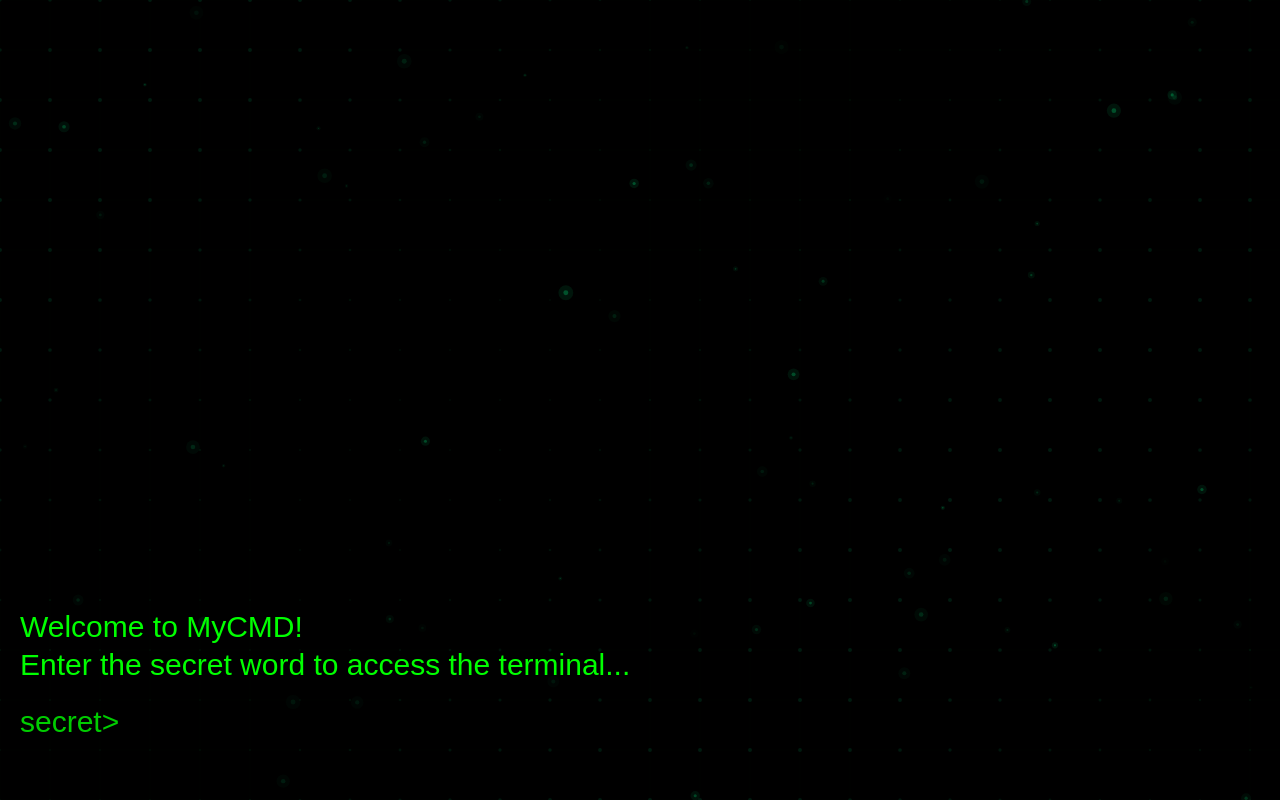
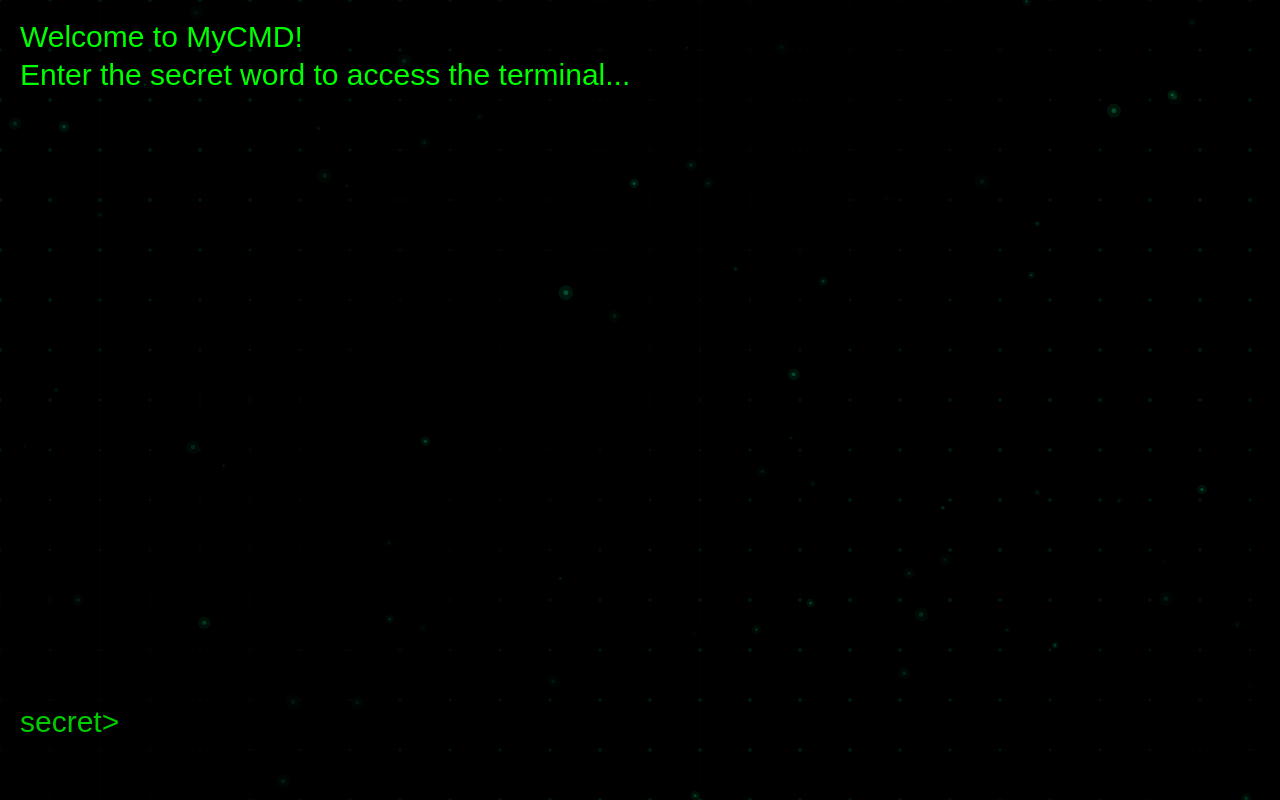
Before and after one commit to Leander-Antony/MyCMD, a React (Vite) app: page / in a window 1280 px wide. Built offline with nearby package versions, Linux system fonts and the light colour scheme; a web font is replaced by a local one.

Commit message:
Improve terminal history scrolling and styling

```diff
--- a/src/components/Terminal.css
+++ b/src/components/Terminal.css
@@ -9,19 +9,44 @@
   font-size: 30px;
   padding: 20px;
   height: 90vh;
+  max-height: 90vh;
   display: flex;
   flex-direction: column;
-  justify-content: flex-end;
   cursor: url('../cursor.cur'), auto;
+  overflow: hidden;
 }
 
 .terminal-history {
   flex: 1;
   overflow-y: auto;
+  overflow-x: hidden;
   display: flex;
   flex-direction: column;
-  justify-content: flex-end;
+  justify-content: flex-start;
   padding-bottom: 10px;
+  min-height: 0;
+  scrollbar-width: thin;
+  scrollbar-color: #00ff00 transparent;
+}
+
+/* Custom scrollbar styling for webkit browsers */
+.terminal-history::-webkit-scrollbar {
+  width: 8px;
+}
+
+.terminal-history::-webkit-scrollbar-track {
+  background: rgba(0, 255, 0, 0.1);
+  border-radius: 4px;
+}
+
+.terminal-history::-webkit-scrollbar-thumb {
+  background: #00ff00;
+  border-radius: 4px;
+  opacity: 0.7;
+}
+
+.terminal-history::-webkit-scrollbar-thumb:hover {
+  background: #00cc00;
 }
 
 .terminal-line {
@@ -33,6 +58,9 @@
   display: flex;
   align-items: center;
   margin-top: 8px;
+  flex-shrink: 0;
+  position: relative;
+  z-index: 10;
 }
 
 .terminal-prompt {
--- a/src/components/Terminal.jsx
+++ b/src/components/Terminal.jsx
@@ -27,6 +27,7 @@ export default function Terminal() {
     return saved ? JSON.parse(saved) : {};
   });
   const inputRef = useRef(null);
+  const historyRef = useRef(null);
 
   // Available commands for autocomplete
   const availableCommands = [
@@ -125,6 +126,13 @@ export default function Terminal() {
       localStorage.setItem("terminalCommandFrequency", JSON.stringify(commandFrequency));
     }
   }, [commandFrequency, isAuthenticated]);
+
+  // Auto-scroll to bottom when history changes
+  useEffect(() => {
+    if (historyRef.current) {
+      historyRef.current.scrollTop = historyRef.current.scrollHeight;
+    }
+  }, [history]);
 
   // Helper function to normalize links
   const normalizeURL = (str) => {
@@ -673,7 +681,7 @@ export default function Terminal() {
       <GlowDot />
       {/* <MatrixRain /> */}
       <div className="terminal-container" onClick={() => inputRef.current.focus()}>
-        <div className="terminal-history">
+        <div className="terminal-history" ref={historyRef}>
           {history.map((line, i) =>
             React.isValidElement(line)
               ? React.cloneElement(line, { key: i })
```
